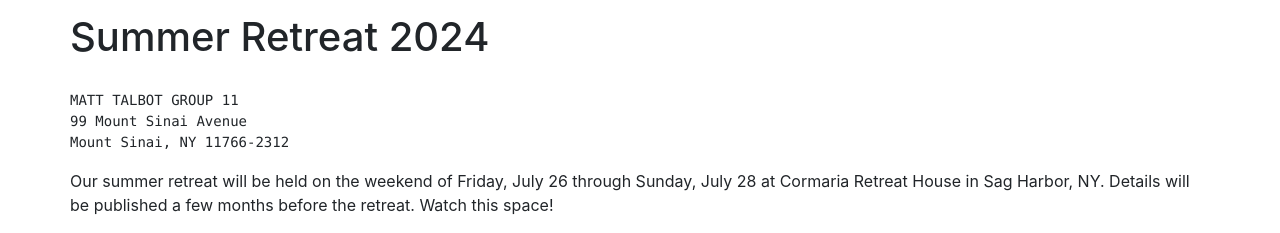
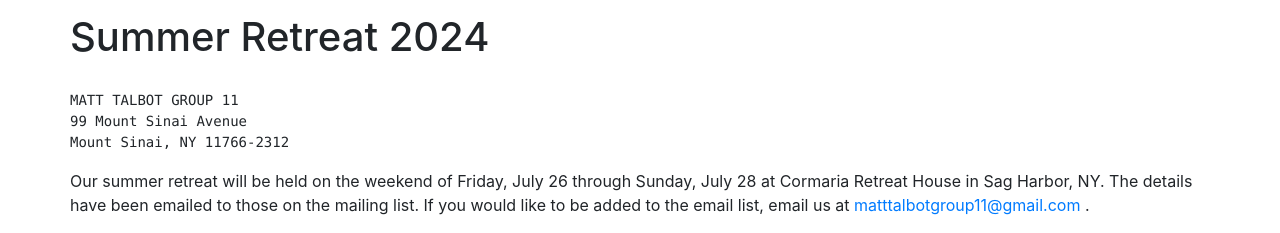
Before and after one commit to matttalbotgroup11/matttalbotgroup.github.io, a plain HTML site: page index.html in a window 1280 px wide. Shown: the part 900-1133 px from the top of the page. Drawn offline with nearby package versions, Linux system fonts and the light colour scheme.

Commit message:
Update index.html

```diff
--- a/index.html
+++ b/index.html
@@ -27,7 +27,8 @@ Mount Sinai, NY 11766-2312
 </pre>
 &nbsp;
 <p>
-Our summer retreat will be held on the weekend of Friday, July 26 through Sunday, July 28 at Cormaria Retreat House in Sag Harbor, NY. Details will be published a few months before the retreat. Watch this space! </p><!-- We will be making some changes in the format of the retreat so as to get more involvement from the attendees.
+Our summer retreat will be held on the weekend of Friday, July 26 through Sunday, July 28 at Cormaria Retreat House in Sag Harbor, NY. The details have been emailed to those on the mailing list. If you would like to be added to the email list, email us
+at <a href="mailto:matttalbotgroup11@gmail.com">matttalbotgroup11@gmail.com</a> .</p><!-- We will be making some changes in the format of the retreat so as to get more involvement from the attendees.
 </p>
 
 <p>
```
